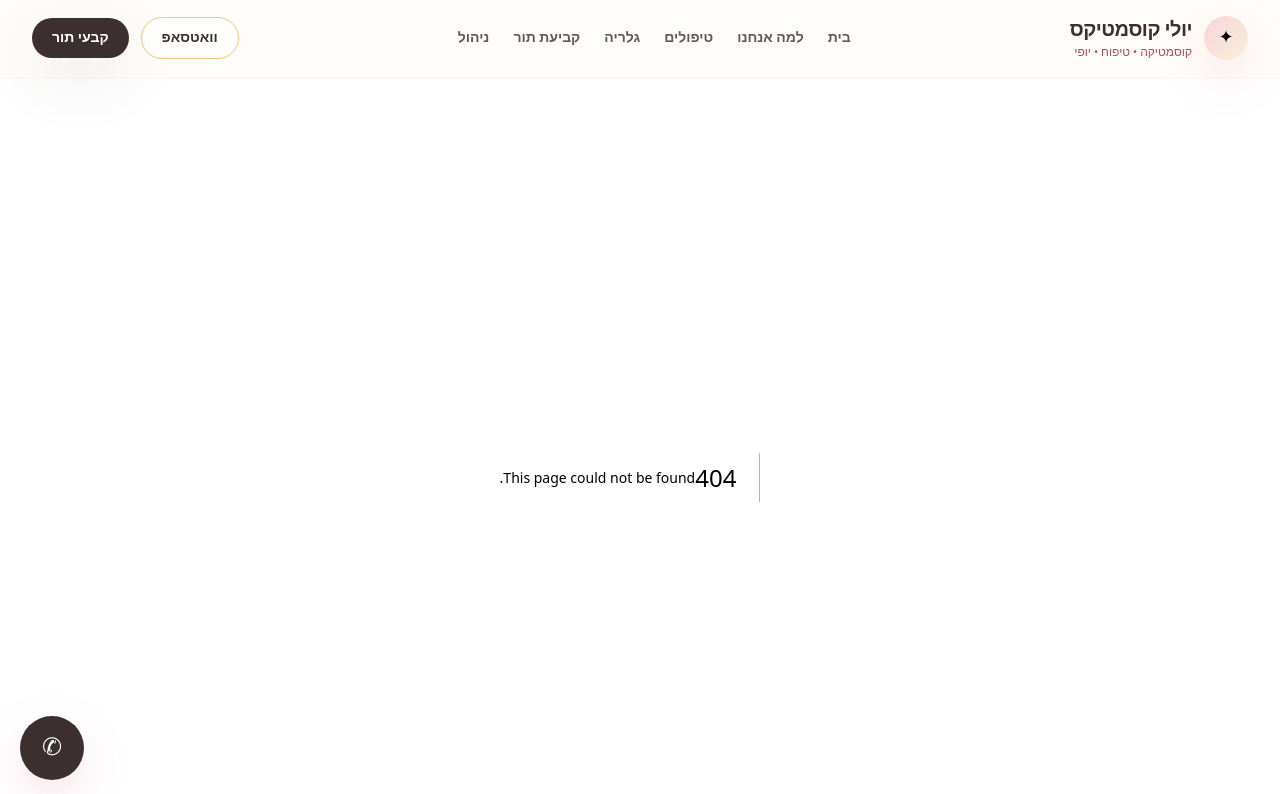
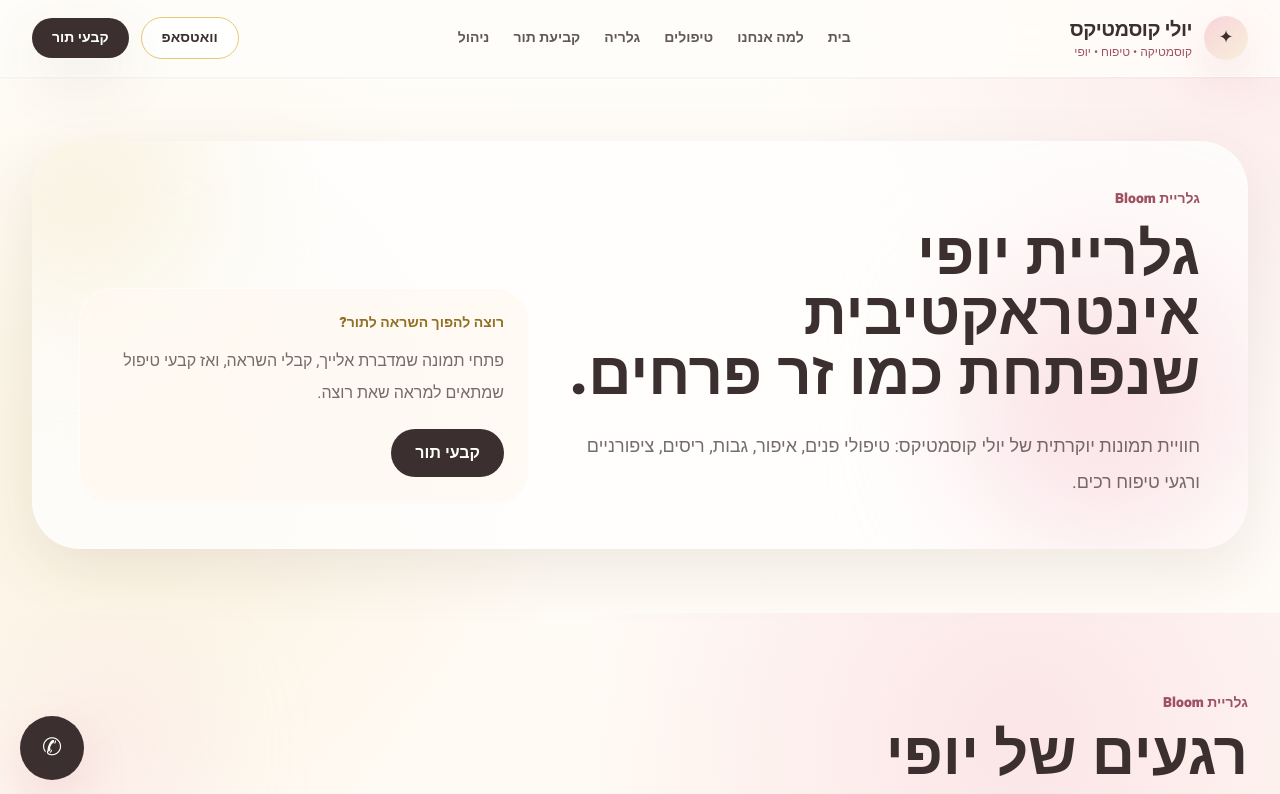
Before and after one commit to Ronenk7/beauty-salon-booking-system, a Next.js app: page /gallery in a window 1280 px wide. Before the commit this address had no page. Shown: the top 794 px of the page. Built offline with nearby package versions, Linux system fonts and the light colour scheme.

Commit message:
Add dedicated Bloom Gallery page

```diff
--- /dev/null
+++ b/src/app/gallery/page.tsx
@@ -0,0 +1,37 @@
+import Link from "next/link";
+import { BloomGallery } from "@/components/BloomGallery";
+
+export default function GalleryPage() {
+  return (
+    <div>
+      <section className="mx-auto max-w-7xl px-5 py-16 lg:px-8">
+        <div className="relative overflow-hidden rounded-[3rem] bg-white/75 p-8 shadow-soft md:p-12">
+          <div className="absolute -left-20 -top-20 h-64 w-64 rounded-full bg-gold-100/70 blur-3xl" />
+          <div className="absolute bottom-0 right-0 h-72 w-72 rounded-full bg-blush-200/60 blur-3xl" />
+          <div className="relative z-10 grid gap-8 lg:grid-cols-[1fr_0.7fr] lg:items-end">
+            <div>
+              <p className="text-sm font-black text-blush-700">גלריית Bloom</p>
+              <h1 className="mt-4 text-5xl font-black leading-tight text-espresso md:text-6xl">
+                גלריית יופי אינטראקטיבית שנפתחת כמו זר פרחים.
+              </h1>
+              <p className="mt-6 max-w-3xl text-lg leading-9 text-espresso/70">
+                חוויית תמונות יוקרתית של יולי קוסמטיקס: טיפולי פנים, איפור, גבות, ריסים, ציפורניים ורגעי טיפוח רכים.
+              </p>
+            </div>
+            <div className="rounded-[2rem] bg-cream/80 p-6 shadow-sm ring-1 ring-white/80">
+              <p className="text-sm font-black text-gold-700">רוצה להפוך השראה לתור?</p>
+              <p className="mt-3 leading-8 text-espresso/70">
+                פתחי תמונה שמדברת אלייך, קבלי השראה, ואז קבעי טיפול שמתאים למראה שאת רוצה.
+              </p>
+              <Link href="/booking" className="mt-5 inline-flex rounded-full bg-espresso px-6 py-3 font-black text-white transition hover:-translate-y-1 hover:bg-blush-700">
+                קבעי תור
+              </Link>
+            </div>
+          </div>
+        </div>
+      </section>
+
+      <BloomGallery />
+    </div>
+  );
+}
```
